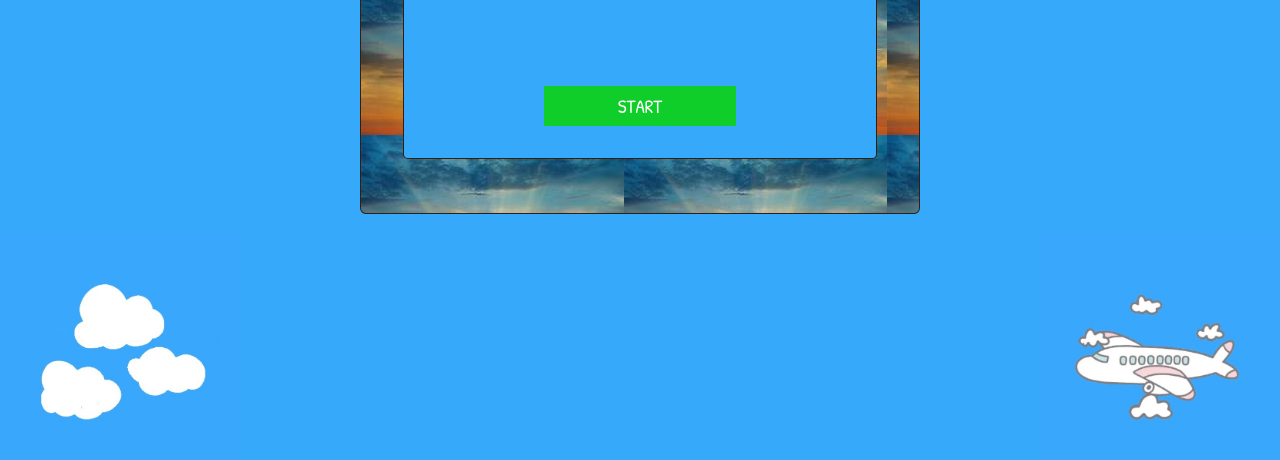
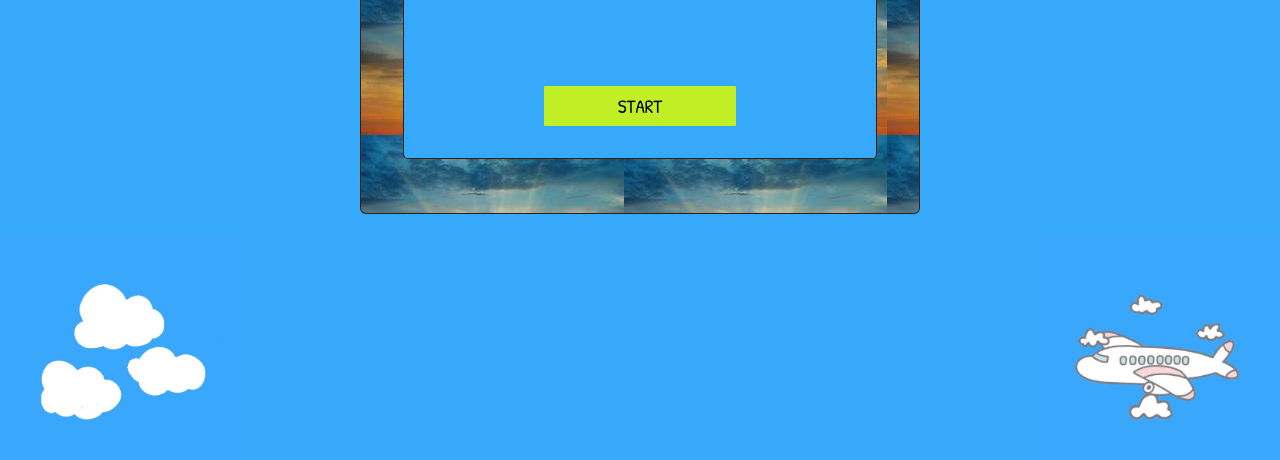
Before and after one commit to douniad/countries-quiz, a plain HTML site: page index.html in a window 1280 px wide. In both pictures the pointer is over the button "START". Shown: the part 709-1169 px from the top of the page. Drawn offline with nearby package versions, Linux system fonts and the light colour scheme.

Commit message:
Update styles.css
changed color of start button

```diff
--- a/styles.css
+++ b/styles.css
@@ -81,15 +81,15 @@
     cursor: pointer;
     font-family: 'Patrick Hand', cursive;
     text-transform: uppercase;
-    border: 1px #C6EF26 solid;
-    background-color: #C1EF26;
+    border: 1px #10ce29 solid;
+    background-color: #10ce29;
     color: #ffffff;
   }
 
   .button:hover, .button:active {
-    background-color: #10ce29;
-    color: #ffffff;
-    border: 1px #10ce29 solid;
+    background-color: #C1EF26;
+    color: black;
+    border: 1px #C1EF26 solid;
   }
 
   .final {
```
